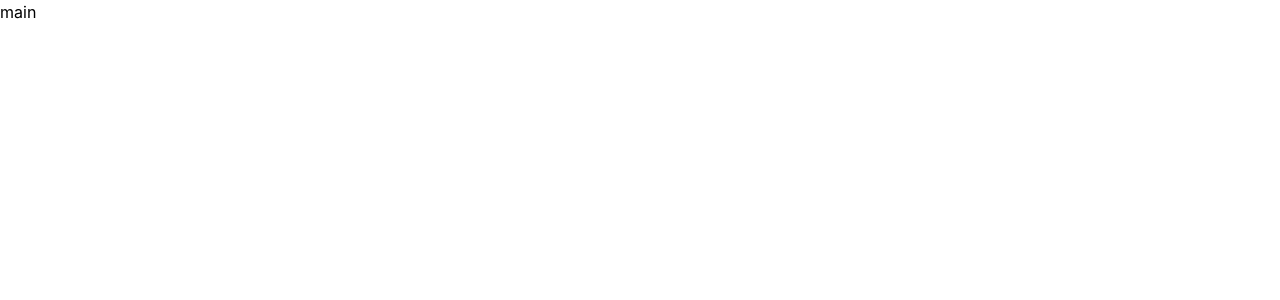
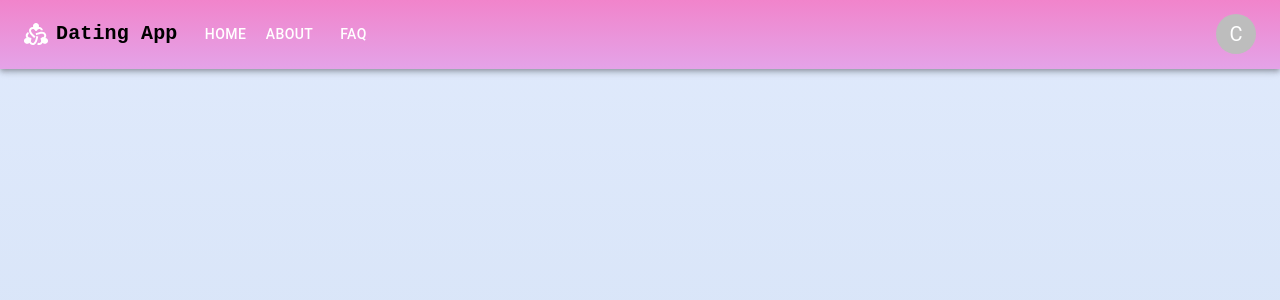
Before and after one commit to MStars-Academy-Github/Team-1, a Next.js app in the folder front-end/dating-app/: page /main in a window 1280 px wide. Shown: the top 300 px of the page. Built offline with nearby package versions, Linux system fonts and the light colour scheme.

Commit message:
feat: oroldoj l baina, main ehluulsen

```diff
--- a/front-end/dating-app/package.json
+++ b/front-end/dating-app/package.json
@@ -15,6 +15,7 @@
     "@mui/material": "^5.10.1",
     "@mui/styled-engine-sc": "^5.10.1",
     "axios": "^0.27.2",
+    "bootstrap": "^5.2.0",
     "cors": "^2.8.5",
     "dotenv": "^16.0.1",
     "express": "^4.18.1",
@@ -22,11 +23,14 @@
     "nodemon": "^2.0.19",
     "nuka-carousel": "^5.3.0",
     "react": "18.2.0",
+    "react-bootstrap": "^2.5.0",
     "react-dom": "18.2.0",
     "react-script-hook": "^1.7.0",
     "react-scripts": "^5.0.1",
+    "react-slick": "^0.29.0",
     "react-spring": "^9.5.2",
     "react-with-gesture": "^4.0.8",
+    "slick-carousel": "^1.8.1",
     "spring-hooks": "^0.0.0",
     "styled-components": "^5.3.5",
     "swr": "^1.3.0"
--- a/front-end/dating-app/pages/_app.js
+++ b/front-end/dating-app/pages/_app.js
@@ -1,4 +1,5 @@
 import "../styles/globals.css";
+import "bootstrap/dist/css/bootstrap.min.css";
 
 function MyApp({ Component, pageProps }) {
   return (
--- a/front-end/dating-app/pages/index.js
+++ b/front-end/dating-app/pages/index.js
@@ -33,14 +33,14 @@ export default function index() {
   };
   return (
     <form onSubmit={submitLogin}>
-      <div className="flex flex-col items-center justify-center min-h-screen py-2 bg-red-200">
+      <div className="flex flex-col items-center justify-center min-h-screen py-2 bg-gradient-to-r from-indigo-200 via-purple-300 to-pink-400">
         <Head>
           <title>Create next app</title>
           <link rel="icon" href="/favicon.ico" />
         </Head>
 
         <main className="flex flex-col items-center justify-center w-full flex-1 px-20 text-center">
-          <div className="bg-red-100 rounded-2xl shadow-2xl flex w-2/3 max-w-4xl">
+          <div className="side-left rounded-2xl shadow-2xl flex w-2/3 max-w-4xl">
             <div className="w-3/5">
               <div className="py-10">
                 <h2 className="text-1xl font-bold text-gray-700">
@@ -49,7 +49,7 @@ export default function index() {
 
                 <div className="border-2 w-10 border-pink-300 inline-block mt-10"></div>
                 <div className="flex flex-col items-center mt-10">
-                  <div className="bg-yellow-200  w-80 p-2 flex items-center rounded-2xl mb-3">
+                  <div className="bg-gradient-to-r from-cyan-200 to-blue-300  w-80 p-2 flex items-center rounded-2xl mb-3">
                     <EmailIcon className="text-white mr-3" />
                     <input
                       className="bg-white outline-none rounded-2xl w-80 pl-2"
@@ -58,7 +58,7 @@ export default function index() {
                       placeholder="Write your Email here!"
                     />
                   </div>
-                  <div className="bg-yellow-200 h-10 w-80 p-2 mt-5 flex items-center rounded-2xl">
+                  <div className="bg-gradient-to-r from-cyan-200 to-blue-300 h-10 w-80 p-2 mt-5 flex items-center rounded-2xl">
                     <LockIcon className="text-white mr-3" />
                     <input
                       className="bg-white outline-none rounded-2xl w-80 pl-2"
@@ -76,7 +76,7 @@ export default function index() {
                   <div>
                     <button
                       type="submit"
-                      className="border-2 border-pink-200 bg-pink-200 text-white rounded-full px-12 py-2 inline-block font-semibold hover:bg-white hover:text-pink-200 mt-10"
+                      className="border-2 border-pink-200 bg-gradient-to-r from-pink-300 to-blue-300 text-white rounded-full px-12 py-2 inline-block font-semibold hover:bg-gradient-to-r from-pink-300 to-blue-300 hover:text-pink-500 mt-10"
                     >
                       Sign up
                     </button>
@@ -85,13 +85,17 @@ export default function index() {
               </div>
             </div>
             {/* Sign in section  */}
-            <div className="w-2/5 bg-pink-300 text-white rounded-tr-2xl rounded-br-2xl py-36 px-12">
-              <h2 className="text-3xl font-bold mb-2">Hey, cutie!</h2>
+            <div className="side-right w-2/5 text-white rounded-tr-2xl rounded-br-2xl py-36 px-12">
+              <h2 className="text-3xl font-bold mb-2 text-indigo-400">
+                Hey, cutie!
+              </h2>
               <div className="border-2 w-40 border-pink-400 inline-block mb-2"></div>
-              <p className="mb-10">Come here and meet some girls and boys</p>
+              <p className="mb-10 text-black">
+                Come here and meet some girls and boys
+              </p>
               <a
                 href="/register"
-                className="border-2 border-pink-200 rounded-full px-12 py-2 inline-block font-semibold hover:bg-white hover:text-pink-300"
+                className="border-2 bg-gradient-to-r from-cyan-200 to-blue-300 rounded-full px-12 py-2 inline-block font-semibold hover:bg-gradient-to-r from-pink-300 to-blue-300 hover:text-pink-500"
               >
                 Sign up
               </a>
--- a/front-end/dating-app/pages/main.js
+++ b/front-end/dating-app/pages/main.js
@@ -1,5 +1,171 @@
-import React from "react";
+import * as React from "react";
+import AppBar from "@mui/material/AppBar";
+import Box from "@mui/material/Box";
+import Toolbar from "@mui/material/Toolbar";
+import IconButton from "@mui/material/IconButton";
+import Typography from "@mui/material/Typography";
+import Menu from "@mui/material/Menu";
+import MenuIcon from "@mui/icons-material/Menu";
+import Container from "@mui/material/Container";
+import Avatar from "@mui/material/Avatar";
+import Button from "@mui/material/Button";
+import Tooltip from "@mui/material/Tooltip";
+import MenuItem from "@mui/material/MenuItem";
+import AdbIcon from "@mui/icons-material/Adb";
+import Diversity2Icon from "@mui/icons-material/Diversity2";
 
-export default function main() {
-  return <div>main</div>;
-}
+const pages = ["HOME", "ABOUT", "FAQ"];
+const settings = ["Profile", "Settings", "Logout"];
+
+const ResponsiveAppBar = () => {
+  const [anchorElNav, setAnchorElNav] = React.useState(null);
+  const [anchorElUser, setAnchorElUser] = React.useState(null);
+
+  const handleOpenNavMenu = (event) => {
+    setAnchorElNav(event.currentTarget);
+  };
+  const handleOpenUserMenu = (event) => {
+    setAnchorElUser(event.currentTarget);
+  };
+
+  const handleCloseNavMenu = () => {
+    setAnchorElNav(null);
+  };
+
+  const handleCloseUserMenu = () => {
+    setAnchorElUser(null);
+  };
+
+  return (
+    <div className="mainContainer">
+      <div className="top-section">
+        <AppBar position="static" className="app-section">
+          <Container maxWidth="xl">
+            <Toolbar disableGutters>
+              <Diversity2Icon
+                sx={{ display: { xs: "none", md: "flex" }, mr: 1 }}
+                className="text-white"
+              />
+              <Typography
+                variant="h6"
+                noWrap
+                component="a"
+                href="/main"
+                sx={{
+                  mr: 2,
+                  display: { xs: "none", md: "flex" },
+                  fontFamily: "monospace",
+                  fontWeight: 700,
+                  letterSpacing: ".0.5rem",
+                  color: "black",
+                  textDecoration: "none",
+                }}
+              >
+                Dating App
+              </Typography>
+
+              <Box sx={{ flexGrow: 1, display: { xs: "flex", md: "none" } }}>
+                <IconButton
+                  size="large"
+                  aria-label="account of current user"
+                  aria-controls="menu-appbar"
+                  aria-haspopup="true"
+                  onClick={handleOpenNavMenu}
+                  color="inherit"
+                >
+                  <MenuIcon />
+                </IconButton>
+                <Menu
+                  id="menu-appbar"
+                  anchorEl={anchorElNav}
+                  anchorOrigin={{
+                    vertical: "bottom",
+                    horizontal: "left",
+                  }}
+                  keepMounted
+                  transformOrigin={{
+                    vertical: "top",
+                    horizontal: "left",
+                  }}
+                  open={Boolean(anchorElNav)}
+                  onClose={handleCloseNavMenu}
+                  sx={{
+                    display: { xs: "block", md: "none" },
+                  }}
+                >
+                  {pages.map((page) => (
+                    <MenuItem key={page} onClick={handleCloseNavMenu}>
+                      <Typography textAlign="center">{page}</Typography>
+                    </MenuItem>
+                  ))}
+                </Menu>
+              </Box>
+              <AdbIcon sx={{ display: { xs: "flex", md: "none" }, mr: 1 }} />
+              <Typography
+                variant="h5"
+                noWrap
+                component="a"
+                href=""
+                sx={{
+                  mr: 2,
+                  display: { xs: "flex", md: "none" },
+                  flexGrow: 1,
+                  fontFamily: "monospace",
+                  fontWeight: 700,
+                  letterSpacing: ".3rem",
+                  color: "inherit",
+                  textDecoration: "none",
+                }}
+              >
+                LOfsa
+              </Typography>
+              <Box sx={{ flexGrow: 1, display: { xs: "none", md: "flex" } }}>
+                {pages.map((page) => (
+                  <Button
+                    key={page}
+                    onClick={handleCloseNavMenu}
+                    sx={{ my: 2, color: "white", display: "block" }}
+                  >
+                    {page}
+                  </Button>
+                ))}
+              </Box>
+
+              <Box sx={{ flexGrow: 0 }}>
+                <Tooltip title="Open settings">
+                  <IconButton onClick={handleOpenUserMenu} sx={{ p: 0 }}>
+                    <Avatar alt="Chuluunsukh" src="./public/favicon.ico" />
+                  </IconButton>
+                </Tooltip>
+                <Menu
+                  sx={{ mt: "45px" }}
+                  id="menu-appbar"
+                  anchorEl={anchorElUser}
+                  anchorOrigin={{
+                    vertical: "top",
+                    horizontal: "right",
+                  }}
+                  keepMounted
+                  transformOrigin={{
+                    vertical: "top",
+                    horizontal: "right",
+                  }}
+                  open={Boolean(anchorElUser)}
+                  onClose={handleCloseUserMenu}
+                >
+                  {settings.map((setting) => (
+                    <MenuItem key={setting} onClick={handleCloseUserMenu}>
+                      <Typography textAlign="center">{setting}</Typography>
+                    </MenuItem>
+                  ))}
+                </Menu>
+              </Box>
+            </Toolbar>
+          </Container>
+        </AppBar>
+        <section className="body-section w-[100%] [h-full]"></section>
+      </div>
+    </div>
+  );
+};
+export default ResponsiveAppBar;
--- a/front-end/dating-app/styles/globals.css
+++ b/front-end/dating-app/styles/globals.css
@@ -27,3 +27,30 @@ a {
     background: black;
   }
 }
+.mainContainer {
+  width: 100%;
+  height: 100%;
+  background: linear-gradient(to top, #cfdef3, #e0eafc);
+  position: absolute;
+}
+.app-section {
+  background: linear-gradient(to top, #e4a3e8, #f184cb);
+}
+
+.side-left {
+  background: rgba(255, 255, 255, 0.2);
+  border-radius: 16px;
+  box-shadow: 0 4px 30px rgba(0, 0, 0, 0.1);
+  backdrop-filter: blur(5px);
+  -webkit-backdrop-filter: blur(5px);
+  border: 1px solid rgba(255, 255, 255, 0.3);
+}
+
+.side-right {
+  background: rgba(155, 255, 255, 0.2);
+  border-radius: 16px;
+  box-shadow: 0 4px 30px rgba(0, 0, 0, 0.1);
+  backdrop-filter: blur(5px);
+  -webkit-backdrop-filter: blur(5px);
+  border: 1px solid rgba(55, 255, 255, 0.3);
+}
```
Also changed, not shown: front-end/dating-app/public/1.jpeg (added), 1 other file (tests, documents, lock files or other folders).
